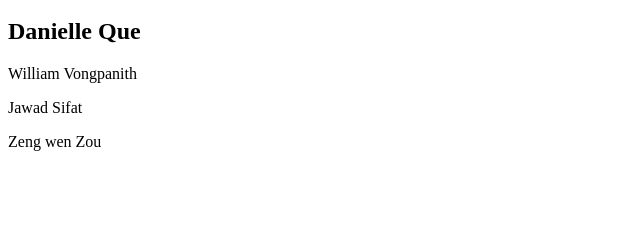
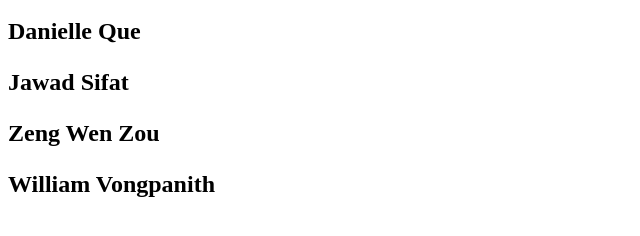
Before and after one commit to danielle-que/web, a plain HTML site: page index.html in a window 1280 px wide. Shown: the part 48-284 px from the top of the page, without its empty margins (0-640 px from the left). Drawn offline with Linux system fonts and the light colour scheme.

Commit message:
Update index.html

```diff
--- a/index.html
+++ b/index.html
@@ -7,10 +7,13 @@ HW02 -- Publishio!
 
 <!DOCTYPE>
 <html>
-<h1>The Carrots</h1>
-<h2>Danielle Que</h2>
-<p>William Vongpanith</p>
-<p>Jawad Sifat</p>
-<p>Zeng wen Zou</p>
+<h1> The Carrots </h1>
+<h2> Danielle Que
+    <body>
+        <p> Jawad Sifat </p>
+        <p> Zeng Wen Zou </p>
+        <p> William Vongpanith </p>
+    </body>
+</h2>
 <title> Boink </title>
 </html>
```
